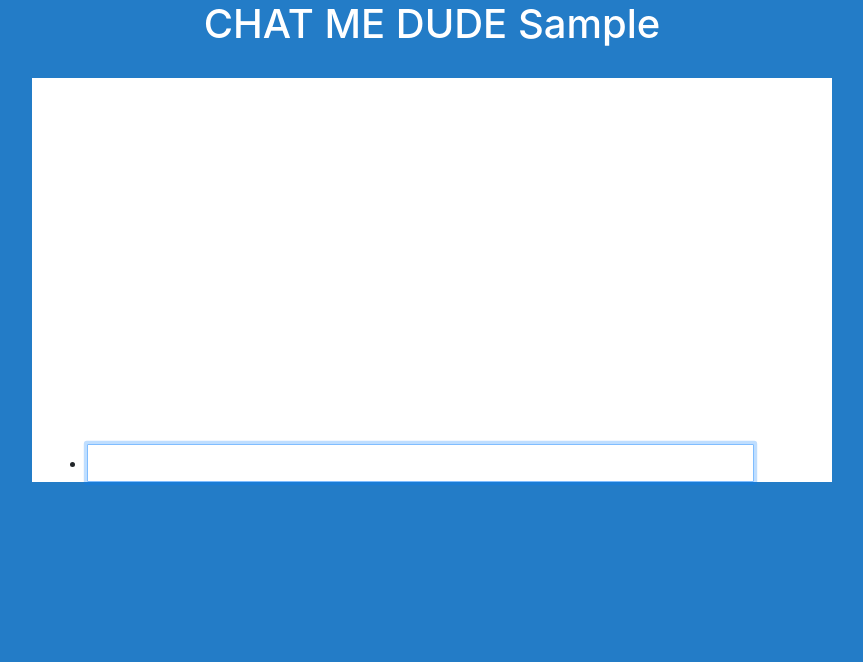
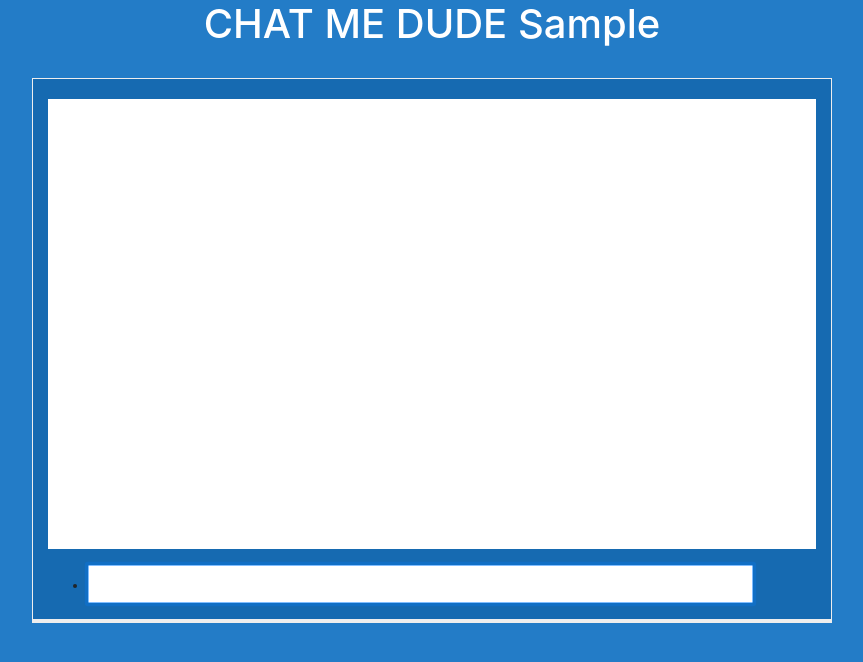
Before and after one commit to rrmerugu-archive/django-chat, a Django app: page / in a window 1280 px wide. Shown: the top 662 px of the page, without its empty margins (208-1071 px from the left). Run offline with Django 3.2, Linux system fonts and the light colour scheme; the visitor is signed in with stand-in values (Sample User, id 1); data comes from the database, SQL or seed files in the repository; data that the repository does not hold is empty; some libraries are stand-ins or nearby versions.

```diff
--- a/realtime_tutorial/templates/index.html
+++ b/realtime_tutorial/templates/index.html
@@ -80,26 +80,30 @@
 ul#comments li {
 	display: block;
 	border-bottom: 1px solid #efefef;
-	margin-top: 10px;
+	margin-top: 5px;
 }
 
 body {
 	background-color: #237CC7 !important;
+	font-size:12px !important;
 }
 
 .white {
 color: white !important;}
 
 .container {
-	background: white;
+	background: #166AB1;
 	max-width: 800px !Important;
 	margin-top: 30px;
-	padding-top: 50px;
+	padding-top: 20px;
+	border: 1px solid #eee;
+    border-bottom: 4px solid #eee;
 
 }
 #comments{
+background: #fff;
     overflow-y: scroll;;
-    height:300px;
+    height:450px;
     overflow-x: hidden;
 }
 .pro-pic{
```
